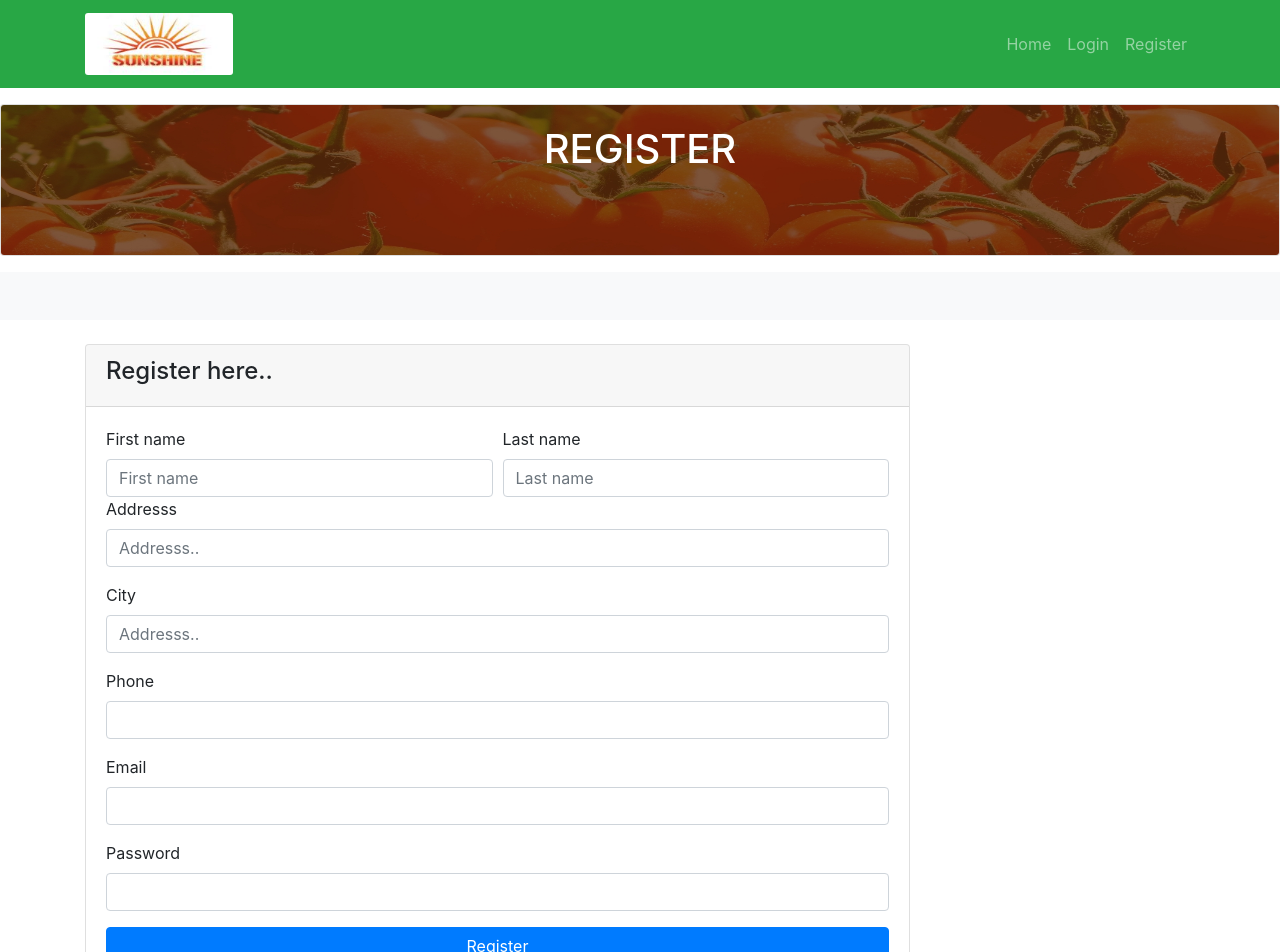
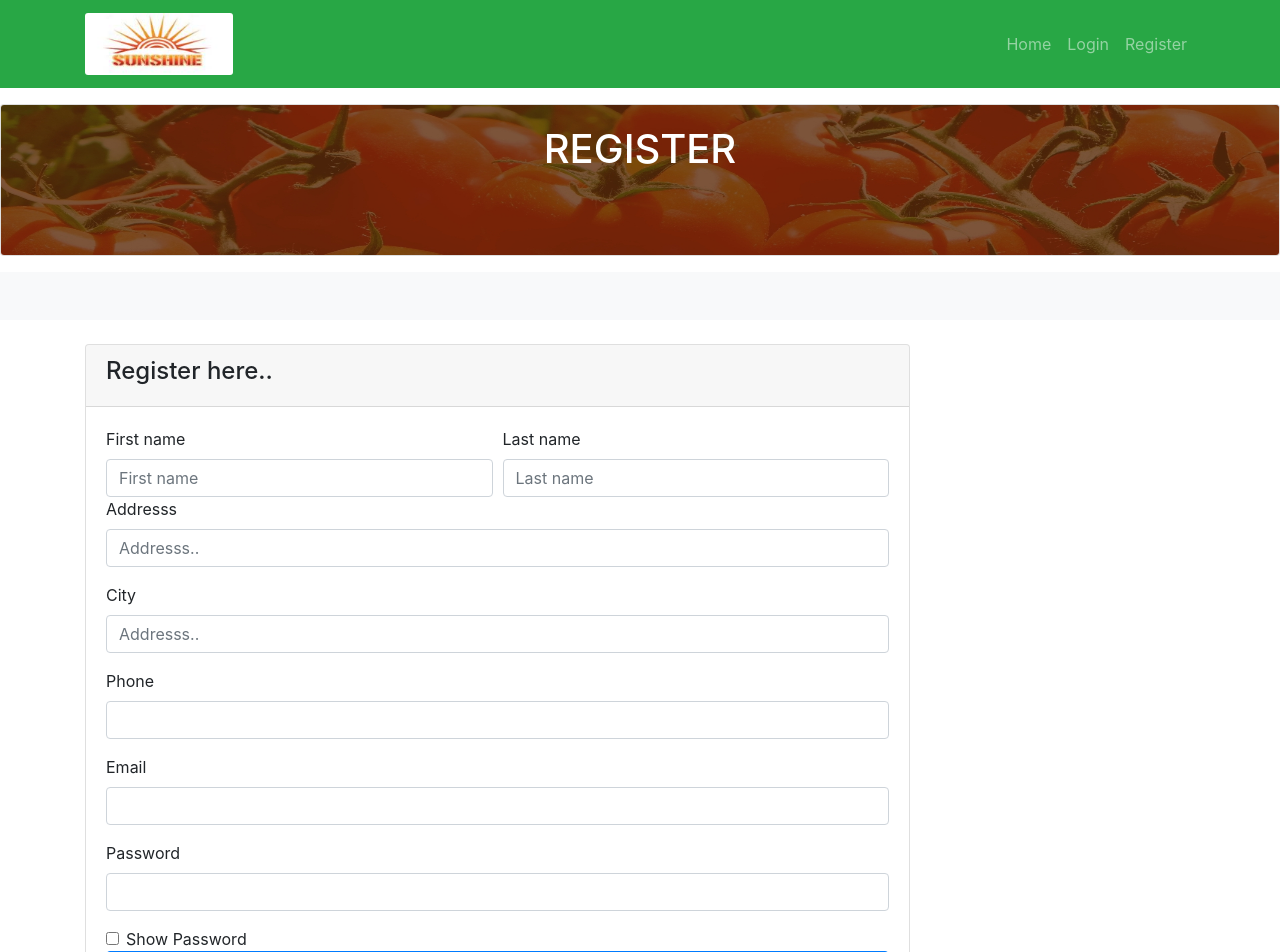
Before and after one commit to sm2irfan/spm-project, a React (Create React App) app: page /customerRegister in a window 1280 px wide. Shown: the top 952 px of the page. Built offline with nearby package versions, Linux system fonts and the light colour scheme.

Commit message:
IT19029900 9th commit

```diff
--- a/src/App.js
+++ b/src/App.js
@@ -12,8 +12,9 @@ function App() {
   return (
     <React.Fragment>
 
+    <Route path ="/" exact>
 
-    <Route path ="/" exact>
+
       <Home/>
     </Route>
 
--- a/src/componend/IT19029900/customerRegister.js
+++ b/src/componend/IT19029900/customerRegister.js
@@ -44,6 +44,15 @@ const CustomerRegister = () => {
           alert("Registation failed please try again");
         }
       });
+  }
+
+  function myFunction() {
+    var x = document.getElementById("myInput");
+    if (x.type === "password") {
+      x.type = "text";
+    } else {
+      x.type = "password";
+    }
   }
 
   return (
@@ -144,8 +153,19 @@ const CustomerRegister = () => {
                           type="password"
                           class="form-control"
                           ref={Password}
+                          id="myInput"
                           required
                         />
+                      </div>
+                      <div class="form-check">
+                        <label class="form-check-label mr-2">
+                          <input
+                            type="checkbox"
+                            onClick={myFunction}
+                            class="form-check-input"
+                          />{" "}
+                          Show Password
+                        </label>
                       </div>
 
                       <button class="btn btn-primary btn-block" type="submit">
--- a/src/componend/IT19029900/profile.js
+++ b/src/componend/IT19029900/profile.js
@@ -56,11 +56,7 @@ const Profile = () => {
                   Edit Profile
                 </button>
               </div>
-              <div class="col-md-3">
-                <a href="#" class="btn btn-danger btn-block">
-                  <i class="fas fa-trash"></i> Delete Account
-                </a>
-              </div>
+              <div class="col-md-3"></div>
             </div>
           </div>
         </section>
@@ -145,7 +141,7 @@ const Profile = () => {
               <div class="col-md-3">
                 <h3>HI {profile.lastname}</h3>
                 <img src={aveter} alt="" class="d-block img-fluid mb-3" />
-                <button class="btn btn-primary btn-block">Edit Image</button>
+
                 <button class="btn btn-danger btn-block" onClick={logout}>
                   Log out
                 </button>
--- a/src/componend/IT19029900/updateProfile.js
+++ b/src/componend/IT19029900/updateProfile.js
@@ -110,11 +110,7 @@ const UpdateProfile = () => {
         <section id="actions" class="py-4 mb-4 bg-light">
           <div class="container">
             <div class="row">
-              <div class="col-md-3">
-                <a href="#" class="btn btn-danger btn-block">
-                  <i class="fas fa-trash"></i> Delete Account
-                </a>
-              </div>
+              <div class="col-md-3"></div>
             </div>
           </div>
         </section>
```
